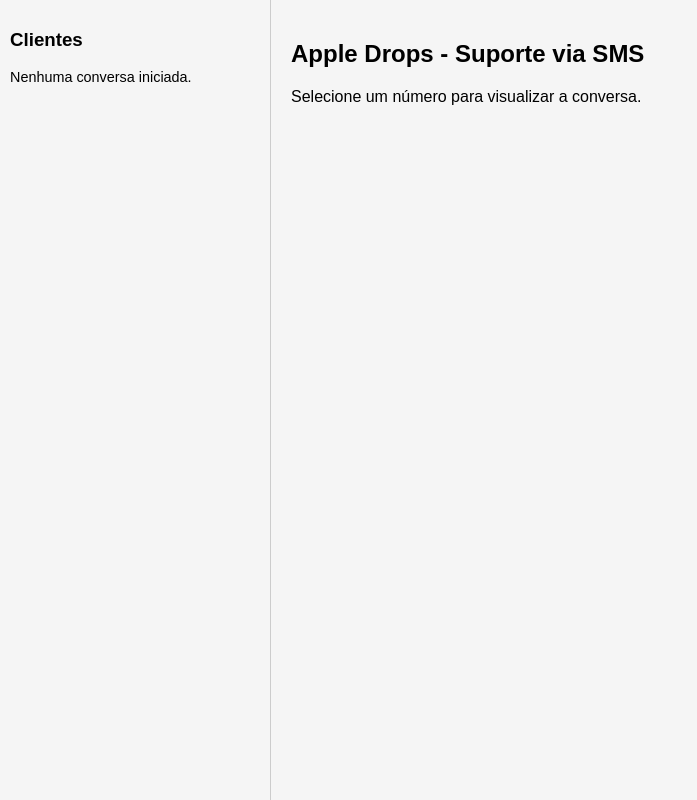
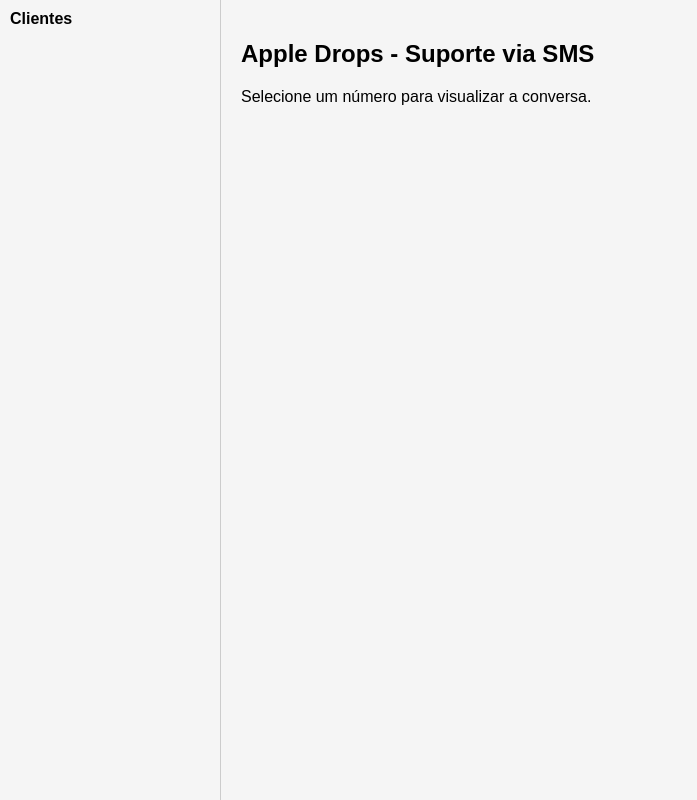
Before and after one commit to williamvolpato/apple-drops-support-chat, a Next.js app: page / in a window 1280 px wide. Shown: the whole page, without its empty margins (0-697 px from the left). Built offline with nearby package versions, Linux system fonts and the light colour scheme.

Commit message:
Update page.tsx

```diff
--- a/app/page.tsx
+++ b/app/page.tsx
@@ -1,105 +1,75 @@
-'use client'
+"use client";
 
-import { useEffect, useState } from 'react'
-
-type Message = {
-  sender: string
-  text: string
-}
-
-type ChatMap = {
-  [phone: string]: Message[]
-}
+import { useEffect, useState } from 'react';
 
 export default function Home() {
-  const [chats, setChats] = useState<ChatMap>({})
-  const [selectedPhone, setSelectedPhone] = useState<string | null>(null)
-  const [newMessage, setNewMessage] = useState('')
+  const [messages, setMessages] = useState<Record<string, { sender: string; text: string; timestamp: string }[]>>({})
+  const [selected, setSelected] = useState<string | null>(null)
+  const [input, setInput] = useState('')
 
-  useEffect(() => {
   const fetchMessages = async () => {
     const res = await fetch('/api/messages')
     const data = await res.json()
-      setChats(data)
+    setMessages(data)
   }
 
+  useEffect(() => {
     fetchMessages()
     const interval = setInterval(fetchMessages, 5000)
     return () => clearInterval(interval)
   }, [])
 
   const sendMessage = async () => {
-    if (!newMessage.trim() || !selectedPhone) return
-
-    const res = await fetch('/api/send', {
+    if (!input.trim() || !selected) return
+    await fetch('/api/send', {
       method: 'POST',
+      body: JSON.stringify({ to: selected, message: input }),
       headers: { 'Content-Type': 'application/json' },
-      body: JSON.stringify({ to: selectedPhone, message: newMessage }),
     })
-
-    const data = await res.json()
-    if (data.success) {
-      setChats((prev) => ({
+    setMessages((prev) => ({
       ...prev,
-        [selectedPhone]: [...(prev[selectedPhone] || []), { sender: 'Suporte', text: newMessage }],
+      [selected]: [...(prev[selected] || []), { sender: 'Suporte', text: input, timestamp: new Date().toISOString() }],
     }))
-      setNewMessage('')
+    setInput('')
   }
-  }
-
-  const phones = Object.keys(chats).sort((a, b) => {
-    const lastA = chats[a]?.at(-1)
-    const lastB = chats[b]?.at(-1)
-    return lastB?.text?.localeCompare(lastA?.text || '') || 0
-  })
 
   return (
     <div style={{ display: 'flex', height: '100vh', fontFamily: 'sans-serif' }}>
-      <div style={{ width: '250px', borderRight: '1px solid #ccc', padding: '10px' }}>
-        <h3>Clientes</h3>
-        {phones.length === 0 && <p style={{ fontSize: '0.9em' }}>Nenhuma conversa iniciada.</p>}
-        {phones.map((phone) => (
-          <div
+      <div style={{ width: 200, borderRight: '1px solid #ccc', padding: 10 }}>
+        <strong>Clientes</strong>
+        <ul style={{ listStyle: 'none', padding: 0 }}>
+          {Object.keys(messages).map((phone) => (
+            <li
               key={phone}
-            onClick={() => setSelectedPhone(phone)}
-            style={{
-              cursor: 'pointer',
-              padding: '5px',
-              background: phone === selectedPhone ? '#eee' : 'transparent',
-              fontWeight: phone === selectedPhone ? 'bold' : 'normal',
-              borderRadius: '4px',
-              marginBottom: '4px',
-            }}
+              style={{ cursor: 'pointer', margin: '5px 0', fontWeight: phone === selected ? 'bold' : 'normal' }}
+              onClick={() => setSelected(phone)}
             >
               {phone}
+            </li>
+          ))}
+        </ul>
       </div>
+      <div style={{ flex: 1, padding: 20 }}>
+        <h2>Apple Drops - Suporte via SMS</h2>
+        {selected ? (
+          <>
+            <p><strong>Conversa com:</strong> {selected}</p>
+            <div>
+              {(messages[selected] || []).map((msg, i) => (
+                <p key={i}>
+                  <strong>{msg.sender}:</strong> {msg.text} <span style={{ color: '#888', fontSize: '0.8em' }}>({new Date(msg.timestamp).toLocaleString()})</span>
+                </p>
               ))}
             </div>
-      <div style={{ flex: 1, padding: '20px' }}>
-        <h2>Apple Drops - Suporte via SMS</h2>
-        {selectedPhone ? (
-          <>
-            <div style={{ marginBottom: '15px', fontSize: '0.9em' }}>
-              Conversa com: <strong>{selectedPhone}</strong>
-            </div>
-            <div style={{ marginBottom: '20px' }}>
-              {chats[selectedPhone]?.map((msg, i) => (
-                <div key={i}>
-                  <strong>{msg.sender === 'Suporte' ? 'Suporte' : 'Cliente'}:</strong> {msg.text}
-                </div>
-              ))}
-            </div>
-            <div>
+            <div style={{ marginTop: 10 }}>
               <input
                 type="text"
-                value={newMessage}
-                onChange={(e) => setNewMessage(e.target.value)}
+                value={input}
+                onChange={(e) => setInput(e.target.value)}
                 placeholder="Digite sua resposta..."
-                style={{ padding: '6px', width: '70%' }}
+                style={{ width: '70%', marginRight: 10 }}
               />
-              <button onClick={sendMessage} style={{ padding: '6px 12px', marginLeft: '10px' }}>
-                Enviar
-              </button>
+              <button onClick={sendMessage}>Enviar</button>
             </div>
           </>
         ) : (
```
Lines whose indentation alone changed are shown as unchanged.
